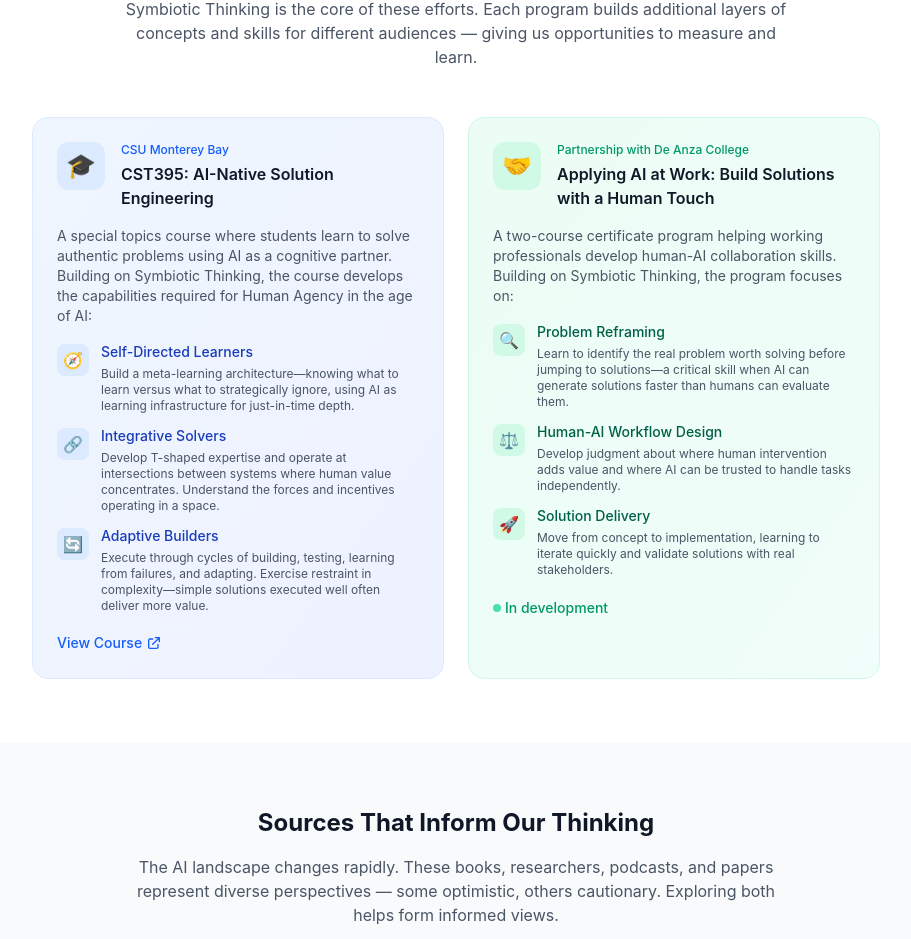
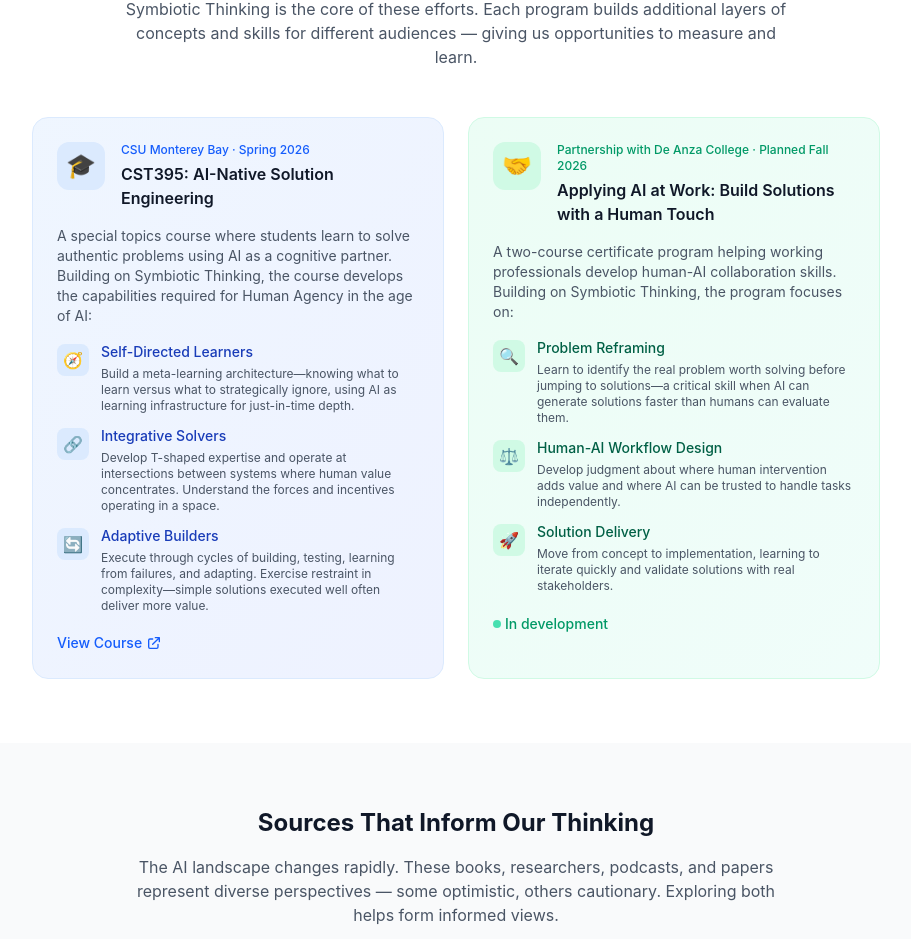
Before and after one commit to profsathya/symbioticthinking-website, a Next.js app: page /approach in a window 1280 px wide. Shown: the part 2672-3611 px from the top of the page, without its empty margins (184-1095 px from the left). Built offline with nearby package versions, Linux system fonts and the light colour scheme.

Commit message:
Add course timing: CST395 Spring 2026, De Anza Fall 2026

```diff
--- a/app/approach/page.tsx
+++ b/app/approach/page.tsx
@@ -541,7 +541,7 @@ export default function ApproachPage() {
                   <span className="text-2xl">🎓</span>
                 </div>
                 <div>
-                  <div className="text-xs text-blue-600 font-medium mb-1">CSU Monterey Bay</div>
+                  <div className="text-xs text-blue-600 font-medium mb-1">CSU Monterey Bay · Spring 2026</div>
                   <h3 className="font-semibold text-gray-900">CST395: AI-Native Solution Engineering</h3>
                 </div>
               </div>
@@ -640,7 +640,7 @@ export default function ApproachPage() {
                   <span className="text-2xl">🤝</span>
                 </div>
                 <div>
-                  <div className="text-xs text-emerald-600 font-medium mb-1">Partnership with De Anza College</div>
+                  <div className="text-xs text-emerald-600 font-medium mb-1">Partnership with De Anza College · Planned Fall 2026</div>
                   <h3 className="font-semibold text-gray-900">Applying AI at Work: Build Solutions with a Human Touch</h3>
                 </div>
               </div>
```
